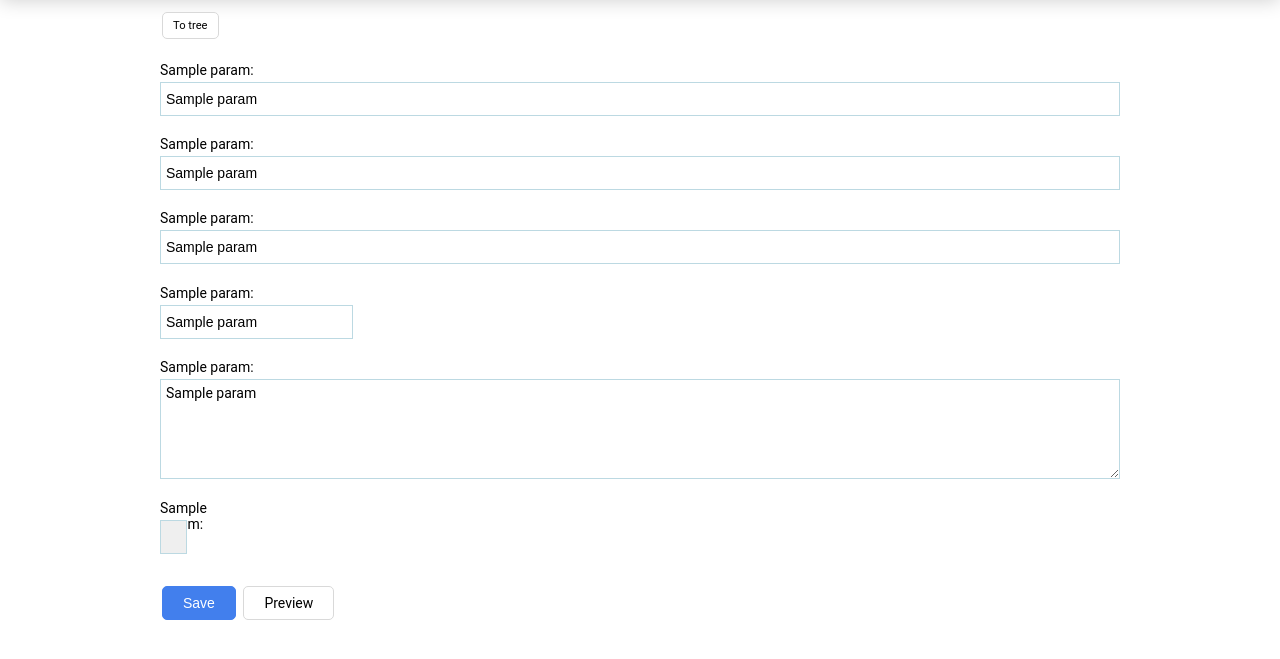
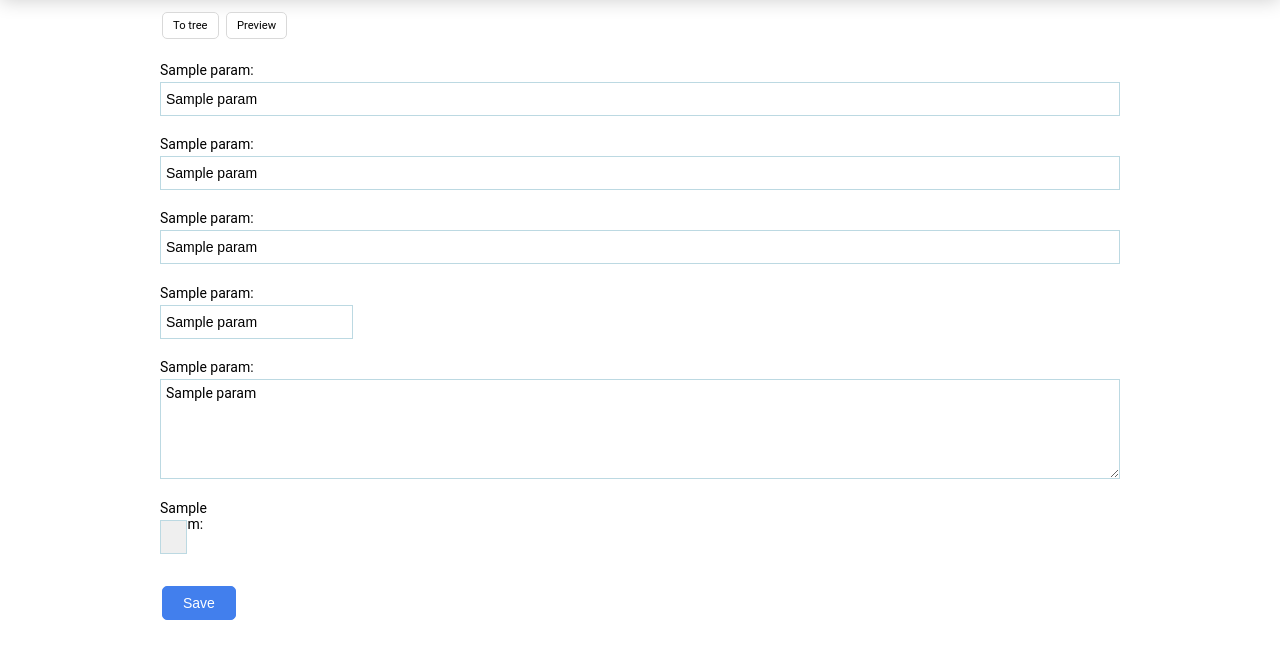
Before and after one commit to yvolohov/admin.sip.dev, a PHP site: template public_html/templates/category/new-edit.twig in a window 1280 px wide. Shown: the part 56-715 px from the top of the page. Run offline with PHP 8.4, Linux system fonts and the light colour scheme; the template is opened without the code that fills it: most values are stand-ins (such as "Sample title", 1, 10 or a date in 2020); lists and menus that the app fills with data are empty; some libraries are stand-ins or nearby versions.

Commit message:
category preview

```diff
--- a/public_html/templates/category/new-edit.twig
+++ b/public_html/templates/category/new-edit.twig
@@ -10,6 +10,12 @@
     <div class="row" >
         <div class="cell">
             <a href="/categories/edit-tree/" class="button small-button rounded">To tree</a>
+
+            {% set id = form.getParam('id', 'value') %}
+            {% set url_name = form.getParam('url_name', 'value') %}
+            {% if id and url_name %}
+                <a href="/grammar-rule/show/{{ id }}/{{ url_name }}/" target="_blank" class="button small-button rounded">Preview</a>
+            {% endif %}
         </div>
     </div>
 
@@ -96,12 +102,6 @@
                     <div class="row">
                         <div class="cell">
                             <button id="button_submit" type="submit" class="button rounded primary">Save</button>
-
-                            {% set id = form.getParam('id', 'value') %}
-                            {% set url_name = form.getParam('url_name', 'value') %}
-                            {% if id and url_name %}
-                            <a href="/grammar-rule/show/{{ id }}/{{ url_name }}/" target="_blank" class="button rounded">Preview</a>
-                            {% endif %}
                         </div>
                     </div>
 
```
